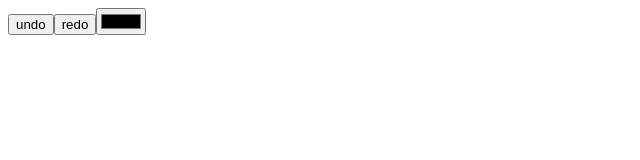
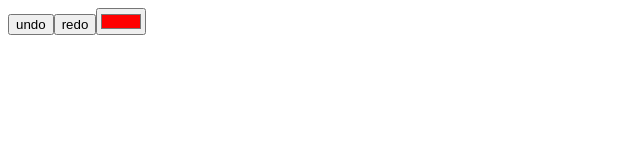
Before and after one commit to sofiatejada/reduce-lab12, a React app: page / in a window 1280 px wide. Shown: the top 160 px of the page, without its empty margins (0-640 px from the left). Built offline with nearby package versions, Linux system fonts and the light colour scheme.

Commit message:
ok, but now where's the background...

```diff
--- a/src/components/app/App.jsx
+++ b/src/components/app/App.jsx
@@ -66,7 +66,7 @@ function App() {
   // const { current, undo, redo, record } = useRecord('#FF0000');
 
   const [state, dispatch] = useReducer(appReducer, initialValue);
-  const color = initialValue.current = state;
+  const color = initialValue.current;
 
   const record = ({ target }) => {
     dispatch({
```
